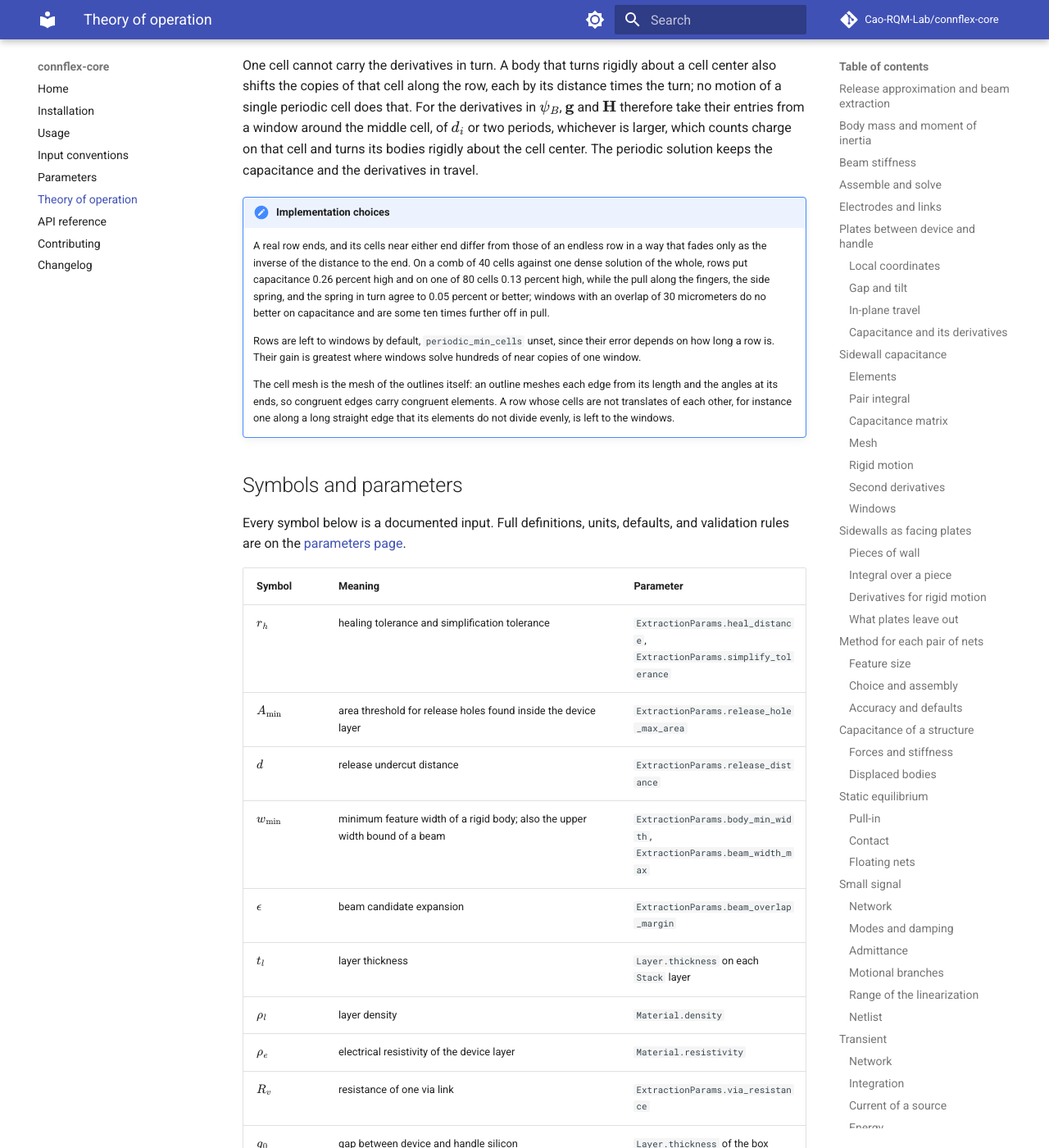
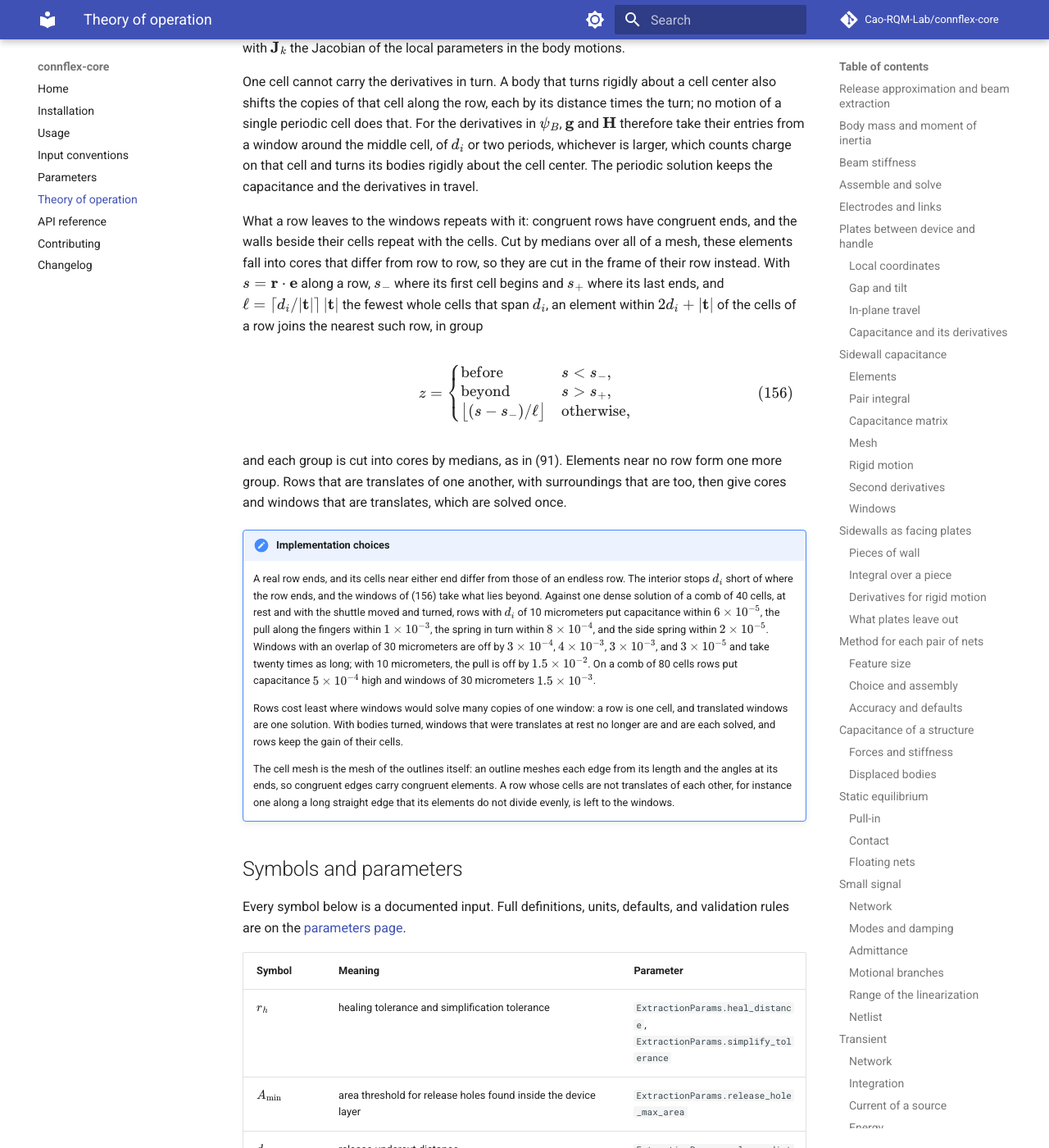
Before and after one commit to Cao-RQM-Lab/connflex-core, an MkDocs documentation site: the page built from docs/theory.md, in a window 1280 px wide and 1400 px high, scrolled down 52183 px. Shown: the whole window at 82% size. Built offline with MkDocs 1.6.1 and Material for MkDocs 9.7.7, drawn with Linux system fonts in a browser that asks for light colours; comment, search, counter and statistics services are not loaded; some of the changed text lies outside the part shown.

Commit message:
Cut what rows leave to windows in frame of each row
Elements within twice interaction distance and one period of a row join
nearest such row, in groups before its first cell, beyond its last, and
beside its cells in blocks of whole cells counted from first, equation
(156); each group is cut by medians. Congruent rows with congruent
surroundings so leave windows that are translates, solved once.

Against one dense solution of a comb, rows now come closer than windows
in capacitance, pull, and springs, so periodic_min_cells defaults to 8.

```diff
--- a/docs/theory.md
+++ b/docs/theory.md
@@ -1505,7 +1505,8 @@ stops short of two trench widths leaves out part of the field across it.
     Translates are found by the coordinates of the elements relative to
     that corner, rounded to $10^{-11}$ m, and cores are cut on centers
     rounded the same way, so that groups of elements that are translates
-    are cut into cores that are.
+    are cut into cores that are. Windows cut by medians over a whole mesh
+    are rarely translates; those of the groups of (156) often are.
 
     The point a body turns about travels with the body, as a center of mass
     does. A second derivative for travel and rotation taken about a point
@@ -2802,19 +2803,48 @@ $d_i$ or two periods, whichever is larger, which counts charge on that
 cell and turns its bodies rigidly about the cell center. The periodic
 solution keeps the capacitance and the derivatives in travel.
 
+What a row leaves to the windows repeats with it: congruent rows have
+congruent ends, and the walls beside their cells repeat with the cells.
+Cut by medians over all of a mesh, these elements fall into cores that
+differ from row to row, so they are cut in the frame of their row instead.
+With $s = \mathbf{r} \cdot \mathbf{e}$ along a row, $s_-$ where its first
+cell begins and $s_+$ where its last ends, and $\ell = \lceil d_i / |\mathbf{t}|
+\rceil\, |\mathbf{t}|$ the fewest whole cells that span $d_i$, an element
+within $2 d_i + |\mathbf{t}|$ of the cells of a row joins the nearest such
+row, in group
+
+$$
+z = \begin{cases}
+\text{before} & s < s_-, \\
+\text{beyond} & s > s_+, \\
+\bigl\lfloor (s - s_-) / \ell \bigr\rfloor & \text{otherwise},
+\end{cases} \tag{156}
+$$
+
+and each group is cut into cores by medians, as in (91). Elements near no
+row form one more group. Rows that are translates of one another, with
+surroundings that are too, then give cores and windows that are translates,
+which are solved once.
+
 !!! note "Implementation choices"
     A real row ends, and its cells near either end differ from those of an
-    endless row in a way that fades only as the inverse of the distance to
-    the end. On a comb of 40 cells against one dense solution of the whole,
-    rows put capacitance 0.26 percent high and on one of 80 cells 0.13
-    percent high, while the pull along the fingers, the side spring, and
-    the spring in turn agree to 0.05 percent or better; windows with an
-    overlap of 30 micrometers do no better on capacitance and are some ten
-    times further off in pull.
-
-    Rows are left to windows by default, `periodic_min_cells` unset, since
-    their error depends on how long a row is. Their gain is greatest where
-    windows solve hundreds of near copies of one window.
+    endless row. The interior stops $d_i$ short of where the row ends, and
+    the windows of (156) take what lies beyond. Against one dense solution
+    of a comb of 40 cells, at rest and with the shuttle moved and turned,
+    rows with $d_i$ of 10 micrometers put capacitance within $6 \times
+    10^{-5}$, the pull along the fingers within $1 \times 10^{-3}$, the
+    spring in turn within $8 \times 10^{-4}$, and the side spring within
+    $2 \times 10^{-5}$. Windows with an overlap of 30 micrometers are off by
+    $3 \times 10^{-4}$, $4 \times 10^{-3}$, $3 \times 10^{-3}$, and $3
+    \times 10^{-5}$ and take twenty times as long; with 10 micrometers, the
+    pull is off by $1.5 \times 10^{-2}$. On a comb of 80 cells rows put
+    capacitance $5 \times 10^{-4}$ high and windows of 30 micrometers $1.5
+    \times 10^{-3}$.
+
+    Rows cost least where windows would solve many copies of one window:
+    a row is one cell, and translated windows are one solution. With
+    bodies turned, windows that were translates at rest no longer are and
+    are each solved, and rows keep the gain of their cells.
 
     The cell mesh is the mesh of the outlines itself: an outline meshes
     each edge from its length and the angles at its ends, so congruent
```
Also changed, not shown: CHANGELOG.md (+3 -1 lines), docs/parameters.md (+1 -1 lines), docs/usage.md (+9 -7 lines), 4 other files.
